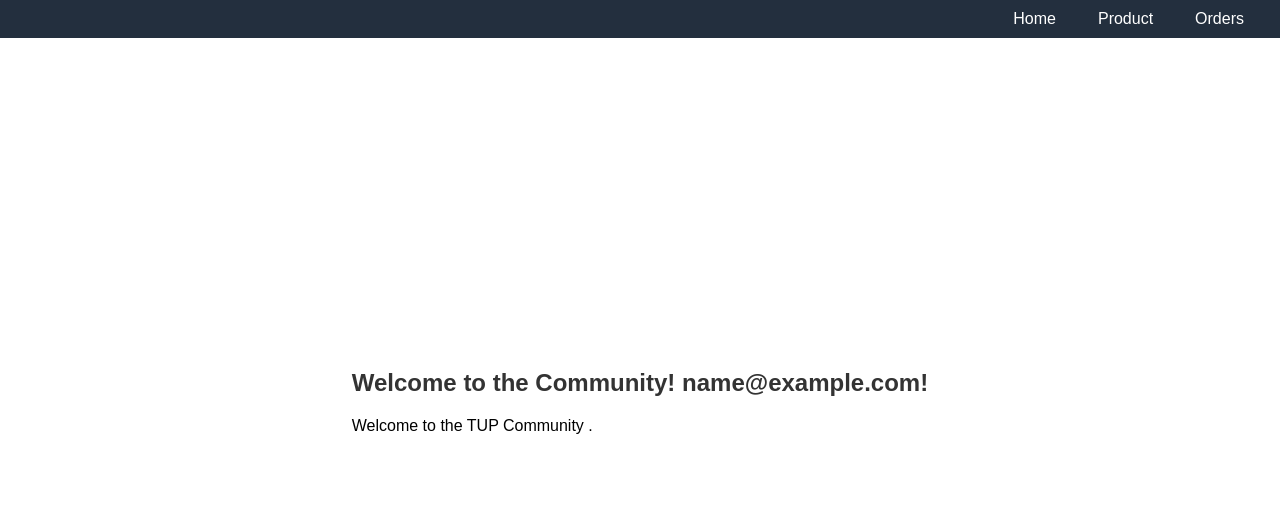
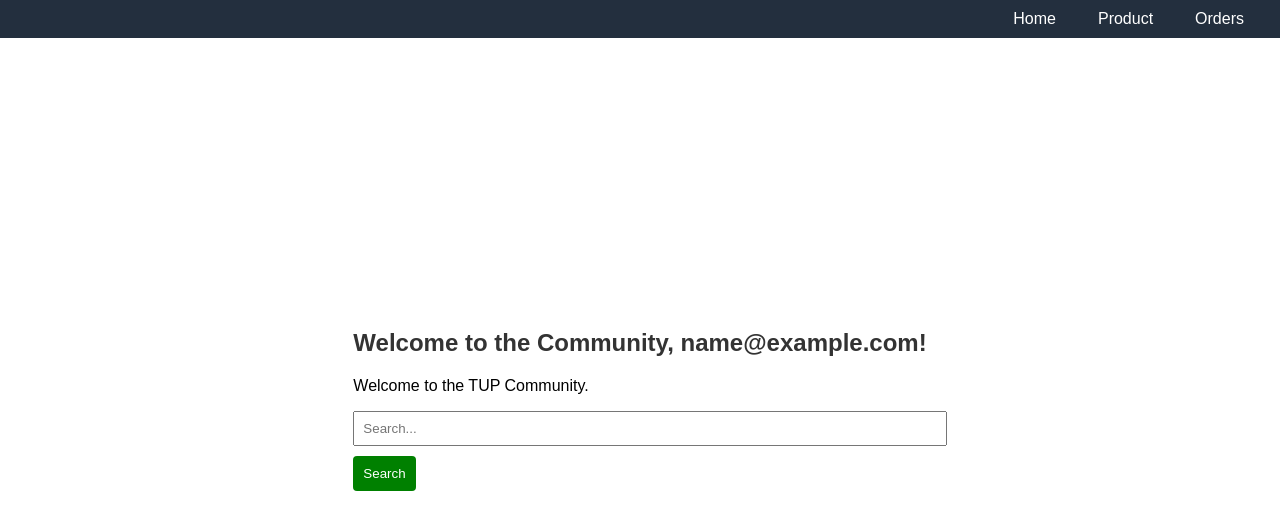
Before and after one commit to nylRmon/Web-Dev-Proj, a React (Create React App) app in the folder webdevproj/: page / in a window 1280 px wide. Both pictures are taken after typing "name@example.com", "Sample123" into the empty fields and a click on the button "Login". Shown: the top 530 px of the page. Built offline with nearby package versions, Linux system fonts and the light colour scheme.

Commit message:
added forum home

```diff
--- a/webdevproj/src/Forumhome.js
+++ b/webdevproj/src/Forumhome.js
@@ -2,9 +2,15 @@ import React from "react";
 
 const ForumHome = ({ user }) => (
   <div>
-    <h2>Welcome to the Community! {user}!</h2>
-    <p>Welcome to the TUP Community .</p>
+    <h2>Welcome to the Community, {user}!</h2>
+    <p>Welcome to the TUP Community.</p>
+
+    {/* Search bar */}
+    <div className="search-container">
+      <input type="text" placeholder="Search..." />
+      <button type="submit">Search</button>
+    </div>
   </div>
 );
 
-  export default ForumHome;
+export default ForumHome;
```
